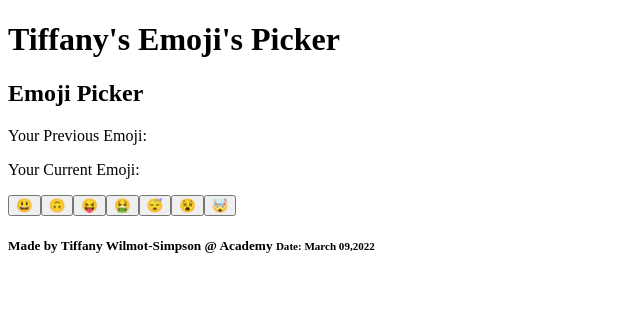
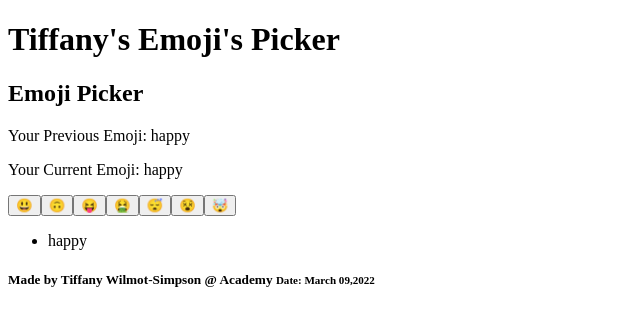
Before and after one commit to sicklecelltech/emoji-picker, a React (Create React App) app: page / in a window 1280 px wide. Shown: the top 326 px of the page, without its empty margins (0-640 px from the left). Built offline with nearby package versions, Linux system fonts and the light colour scheme; the HTML template or start-up script is replaced by a standard one.

Commit message:
added list of previous states

```diff
--- a/src/components/MainContent.tsx
+++ b/src/components/MainContent.tsx
@@ -2,9 +2,9 @@ import { useState } from "react";
 
 function MainContent(): JSX.Element {
   const [emojiValueFromCurrentRender, queueRerenderedWithNewEmojiValue] =
-    useState("");
+    useState("happy");
   const [emojiValueFromPreviousRender, queueRerenderedWithPreviousEmojiValue] =
-    useState<string[]>([""]);
+    useState<string[]>(["happy"]);
 
   const happyEmoji = () => {
     const nextEmoji = "happy";
@@ -72,7 +72,7 @@ function MainContent(): JSX.Element {
   return (
     <>
       <h2> Emoji Picker</h2>
-      <p>Your Previous Emoji: {emojiValueFromPreviousRender.join(" ")} </p>
+      <p>Your Previous Emoji: {emojiValueFromPreviousRender.join(" ,")} </p>
       <p>Your Current Emoji: {emojiValueFromCurrentRender}</p>
       <button onClick={happyEmoji}>😃</button>
       <button onClick={fineEmoji}>🙃</button>
@@ -81,8 +81,19 @@ function MainContent(): JSX.Element {
       <button onClick={sleepyEmoji}>😴</button>
       <button onClick={confusedEmoji}>😵</button>
       <button onClick={excitedEmoji}>🤯</button>
+      <p>{emojiValueFromPreviousRender.map(makeList)}</p>
     </>
   );
 }
 
+function makeList(str:string){
+  return (
+    <>
+     <ul>
+      <li>{str} </li>
+    </ul>
+    </>
+  )
+}
+
 export default MainContent;
```
